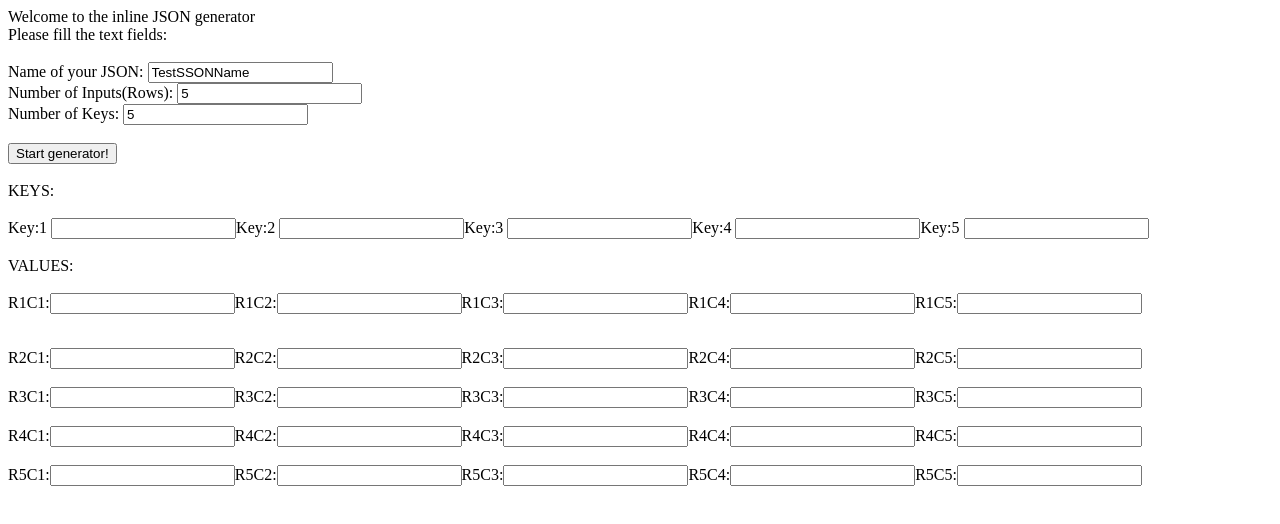
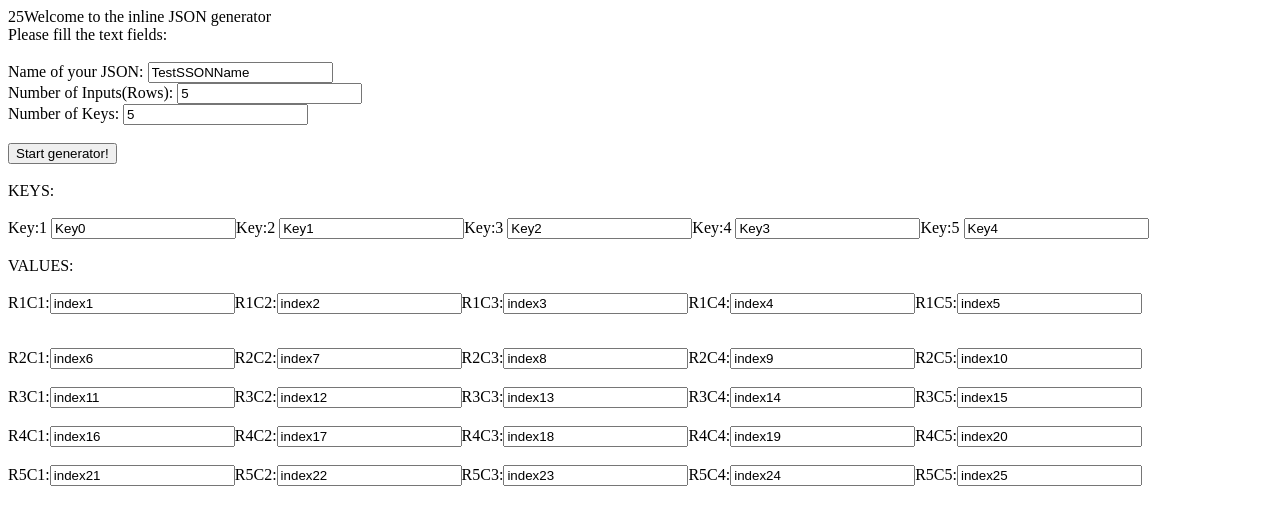
Before and after one commit to Exarchias/javascript.json.generator, a plain HTML site: page index.html in a window 1280 px wide. Both pictures are taken after a click on the button "Start generator!". Drawn offline with Linux system fonts and the light colour scheme.

Commit message:
stuck!!!
I need a break :P

```diff
--- a/index.html
+++ b/index.html
@@ -9,6 +9,10 @@
 	var COLUMS = 5;
 	var JSONNAME = "TestSSONName";
 	var FormCounter = 0;
+	var counteraki = 0;
+	var counteraki2 = 0;
+	var CellContent = new Array();
+	var KeyCellContent = new Array();
 
 	document.write("Welcome to the inline JSON generator</br>");
 	document.write("Please fill the text fields:</br></br>");
@@ -23,6 +27,32 @@
 		COLUMS =form.numberofkeys.value;
 		JSONNAME =form.nameofjson.value;
 		FormCounter = FormCounter + 1;
+		counteraki = 0;
+		counteraki2 = 0;
+		if (KeyCellContent.length == 0){
+			for (c=0; c<COLUMS; c++){
+					KeyCellContent[c]="Key" + c;
+				}
+			}
+
+		if (CellContent.length == 0){
+			for (co=0; co<ROWS; co++){
+				for (d=0; d<COLUMS; d++){
+					counteraki++;
+					CellContent[counteraki]="index" + counteraki;
+				}
+			}
+		} else {
+			for (co=0; co<ROWS; co++){
+				for (d=0; d<COLUMS; d++){
+					counteraki++;
+					//namer = "index" + counteraki;
+					//CellContent[counteraki]=document.getElementById('namer').value; // stuck here!!! Need to check this out after the break.
+					CellContent[counteraki]="kaka";
+					}
+				}
+			}
+			document.write(counteraki);
 			document.write("Welcome to the inline JSON generator</br>");
 			document.write("Please fill the text fields:</br></br>");
 			document.write("<form>Name of your JSON: <input type='text' name='nameofjson' value='" + JSONNAME +"'></br>");
@@ -32,12 +62,13 @@
 
 		document.write("</br>KEYS:</br></br>");
 		for (b=0; b<COLUMS; b++){
-				document.write("Key:" + eval(b+1) + " <input type='text' name='Key:" + eval(b+1) + "'>");
+				document.write("Key:" + eval(b+1) + " <input type='text' name='Key:" + eval(b+1) + "' value='" + KeyCellContent[b] + "'>");
 			}
 		document.write("</br></br>VALUES:</br></br>");
 		for (i=0; i<ROWS; i++){
 			for (a=0; a<COLUMS; a++){
-				document.write("R" + eval(i+1) + "C" + eval(a+1) +":<input type='text' name='r" + i + "c" + a +"'>");
+				counteraki2++;
+				document.write("R" + eval(i+1) + "C" + eval(a+1) +":<input type='text' name='index" + counteraki2 + "' value='" + CellContent[counteraki2] + "'>");
 			}
 			document.write("</br></br></form>");
 
```
